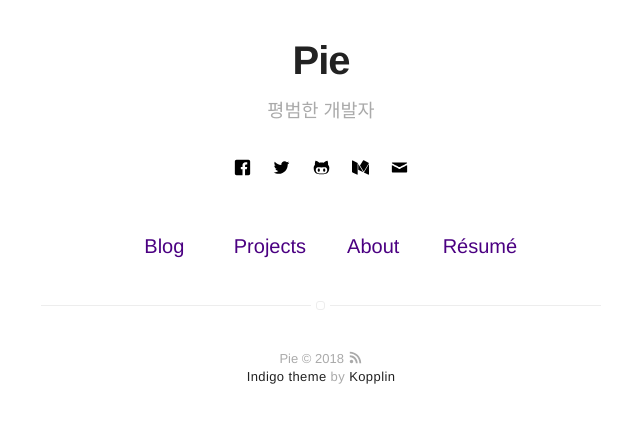
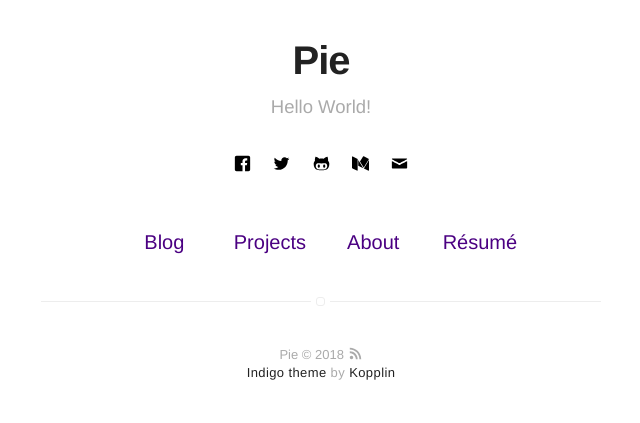
Before and after one commit to Pie001/pie001.github.io, a Jekyll site: the page built from index.html, in a window 1280 px wide. Shown: the part 242-665 px from the top of the page, without its empty margins (319-959 px from the left). Built offline with Jekyll 4.4.1, drawn with Linux system fonts in a browser that asks for light colours.

Commit message:
Update _config.yml

```diff
--- a/_config.yml
+++ b/_config.yml
@@ -1,6 +1,6 @@
 # main text of home
 name: Pie
-bio: 평범한 개발자
+bio: Hello World!
 
 # twitter summary info
 description: A blog about technology and stuff related
```
